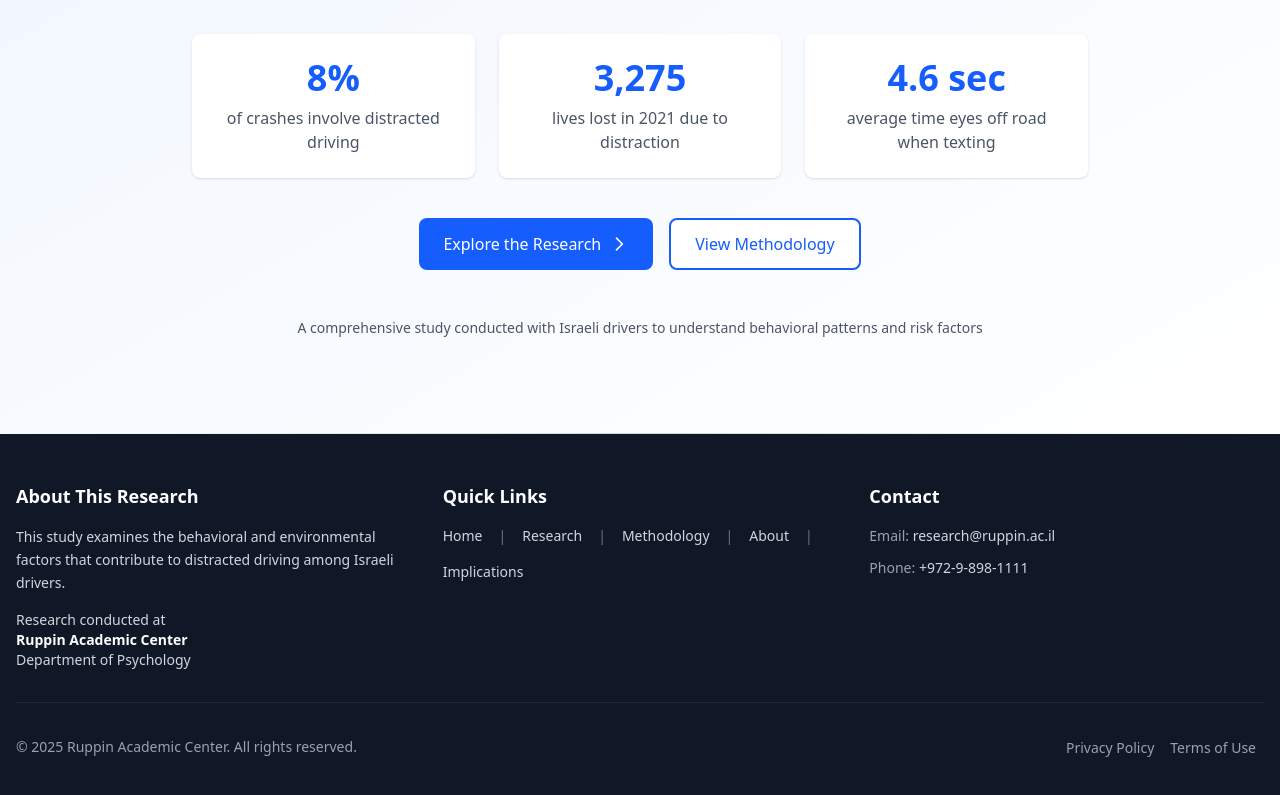
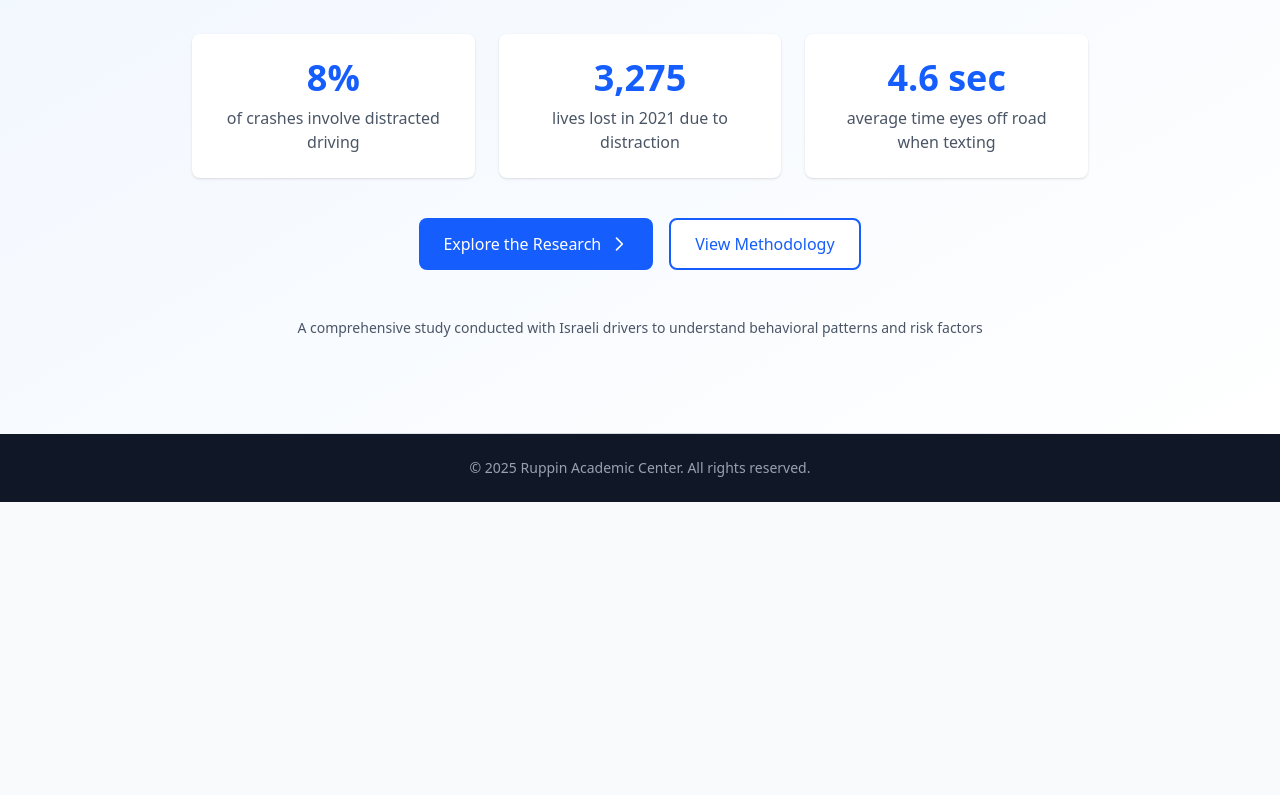
Before and after one commit to WilliamGiammona/odel-project, a Next.js app: page / in a window 1280 px wide. Shown: the part 367-1162 px from the top of the page. After the commit the page ends 869 px from the top, so only its background shows below. Built offline with nearby package versions, Linux system fonts and the light colour scheme.

Commit message:
removed unnecessary fluff

```diff
--- a/app/components/Footer.tsx
+++ b/app/components/Footer.tsx
@@ -1,116 +1,17 @@
 // app/components/Footer.tsx
 "use client";
 
-import Link from "next/link";
 import { useLanguage } from "../contexts/LanguageContext";
 
 export default function Footer() {
   const { t } = useLanguage();
   const currentYear = new Date().getFullYear();
 
-  const quickLinks = [
-    { href: "/", label: t("home") },
-    { href: "/research", label: t("aboutResearch") },
-    { href: "/methodology", label: t("methodology") },
-    { href: "/about", label: t("findings") },
-    { href: "/implications", label: t("implications") },
-  ];
-
   return (
-    <footer className="bg-gray-900 text-gray-300">
-      <div className="container mx-auto px-4 py-12">
-        <div className="grid grid-cols-1 md:grid-cols-3 gap-8">
-          {/* About Section */}
-          <div>
-            <h3 className="text-white font-semibold text-lg mb-4">
-              {t("footerAboutTitle")}
-            </h3>
-            <p className="text-sm leading-relaxed mb-4">
-              {t("footerAboutText")}
-            </p>
-            <div className="text-sm">
-              <p>{t("footerDeveloped")}</p>
-              <p className="font-semibold text-white">
-                {t("footerUniversity")}
-              </p>
-              <p>{t("footerDepartment")}</p>
-            </div>
-          </div>
-
-          {/* Quick Links */}
-          <div>
-            <h3 className="text-white font-semibold text-lg mb-4">
-              {t("footerQuickLinks")}
-            </h3>
-            <div className="flex flex-wrap gap-4">
-              {quickLinks.map((link, index) => (
-                <Link
-                  key={link.href}
-                  href={link.href}
-                  className="text-sm hover:text-white transition-colors cursor-pointer"
-                >
-                  {link.label}
-                  {index < quickLinks.length - 1 && (
-                    <span className="text-gray-500 ml-4">|</span>
-                  )}
-                </Link>
-              ))}
-            </div>
-          </div>
-
-          {/* Contact Information */}
-          <div>
-            <h3 className="text-white font-semibold text-lg mb-4">
-              {t("footerContactTitle")}
-            </h3>
-            <div className="space-y-3 text-sm">
-              <div>
-                <span className="text-gray-400">
-                  {t("footerContactEmail")}:{" "}
-                </span>
-                <a
-                  href="mailto:research@ruppin.ac.il"
-                  className="hover:text-white transition-colors"
-                >
-                  research@ruppin.ac.il
-                </a>
-              </div>
-              <div>
-                <span className="text-gray-400">
-                  {t("footerContactPhone")}:{" "}
-                </span>
-                <a
-                  href="tel:+97298981111"
-                  className="hover:text-white transition-colors"
-                >
-                  +972-9-898-1111
-                </a>
-              </div>
-            </div>
-          </div>
-        </div>
-
-        {/* Bottom Bar */}
-        <div className="mt-8 pt-8 border-t border-gray-800">
-          <div className="flex flex-col md:flex-row justify-between items-center">
-            <p className="text-sm text-gray-400">
-              © {currentYear} {t("footerUniversity")}. {t("footerRights")}.
-            </p>
-            <div className="mt-4 md:mt-0">
-              <Link
-                href="/privacy"
-                className="text-sm text-gray-400 hover:text-white transition-colors mx-2"
-              >
-                Privacy Policy
-              </Link>
-              <Link
-                href="/terms"
-                className="text-sm text-gray-400 hover:text-white transition-colors mx-2"
-              >
-                Terms of Use
-              </Link>
-            </div>
-          </div>
+    <footer className="bg-gray-900 text-gray-400">
+      <div className="container mx-auto px-4 py-6">
+        <div className="text-center text-sm">
+          © {currentYear} {t("footerUniversity")}. {t("footerRights")}.
         </div>
       </div>
     </footer>
```
